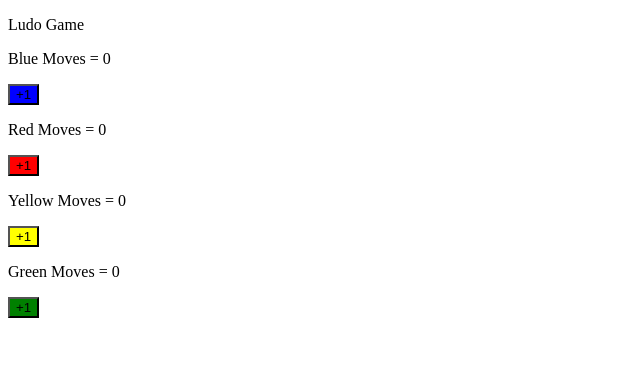
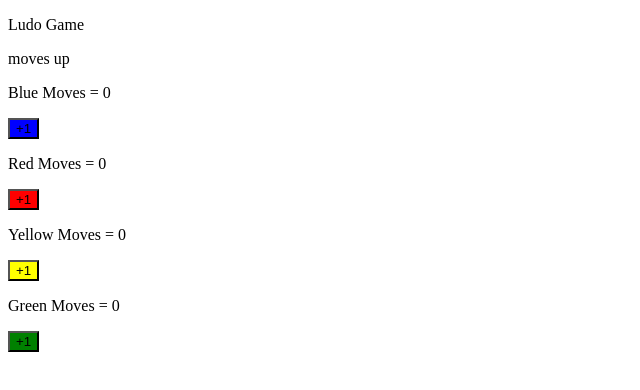
Before and after one commit to Abhay108cell/react, a React (Vite) app: page / in a window 1280 px wide. Shown: the top 390 px of the page, without its empty margins (0-640 px from the left). Built offline with nearby package versions, Linux system fonts and the light colour scheme.

Commit message:
using array in our project

```diff
--- a/src/LudoGame.jsx
+++ b/src/LudoGame.jsx
@@ -1,10 +1,17 @@
 import { useState } from "react"
 export default function LudoGame(){
   let [moves, SetMoves] = useState({blue:0, red:0, yellow:0, green:0});
+  let [arr, setArr] = useState(["moves up"])
   let updateBlue =()=>{
-    SetMoves((prevMoves)=>{
-      return  {...prevMoves , blue: prevMoves.blue+1}
-    })
+    // SetMoves((prevMoves)=>{
+    //   return  {...prevMoves , blue: prevMoves.blue+1}
+    // })
+
+      //  arr.push("blue moves up")
+       setArr((arr)=>{
+          return [...arr, "blue moves"]
+       })
+      //  console.log(arr);
   }
   let updateRed =()=>{
     SetMoves((prevMoves)=>{
@@ -25,6 +32,7 @@ export default function LudoGame(){
     <div>
       <p> Ludo Game</p>
       <div className="ludo">
+        <p>{arr}</p>
         <p> Blue Moves = {moves.blue} </p>
         <button style={{backgroundColor: "blue"}} onClick={updateBlue}>+1</button>
         <p> Red Moves = {moves.red}</p>
```
